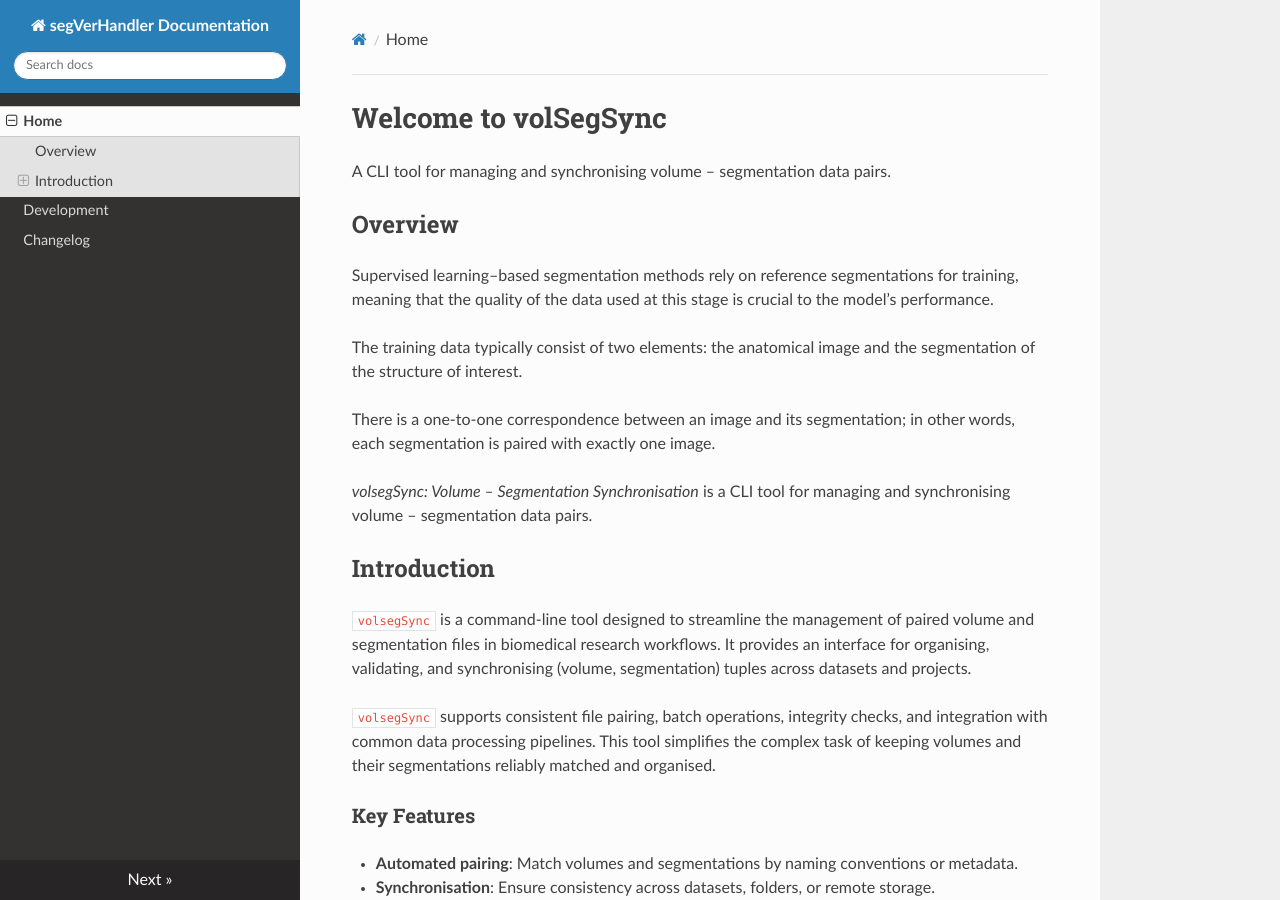
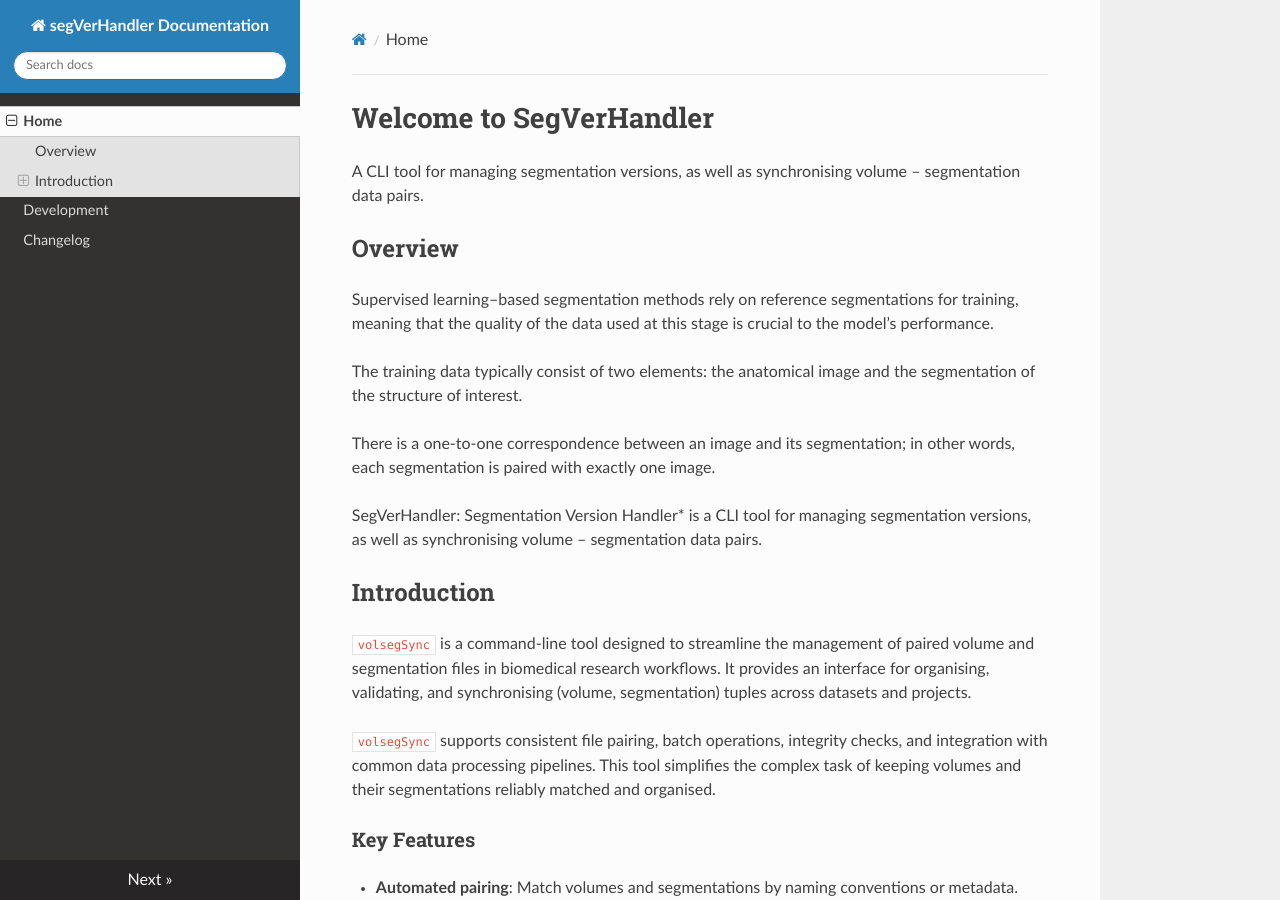
Before and after one commit to Cecilio0/segVerHandler, an MkDocs documentation site: the page built from doc/volsegSync_docs/docs/index.md, in a window 1280 px wide and 900 px high. Built offline with MkDocs 1.6.1, drawn with Linux system fonts in a browser that asks for light colours; nearby versions of some CDN libraries.

Commit message:
fixed some docs

```diff
--- a/doc/volsegSync_docs/docs/index.md
+++ b/doc/volsegSync_docs/docs/index.md
@@ -1,6 +1,6 @@
-# Welcome to volSegSync
+# Welcome to SegVerHandler
 
-A CLI tool for managing and synchronising volume – segmentation data pairs.
+A CLI tool for managing segmentation versions, as well as synchronising volume – segmentation data pairs.
 
 ## Overview
 
@@ -10,7 +10,7 @@ The training data typically consist of two elements: the anatomical image and th
 
 There is a one-to-one correspondence between an image and its segmentation; in other words, each segmentation is paired with exactly one image.
 
-*volsegSync: Volume – Segmentation Synchronisation* is a CLI tool for managing and synchronising volume – segmentation data pairs.
+SegVerHandler: Segmentation Version Handler* is a CLI tool for managing segmentation versions, as well as synchronising volume – segmentation data pairs.
 
 
 ## Introduction
```
Also changed, not shown: doc/volsegSync_docs/docs/development.md (+1 -1 lines).
